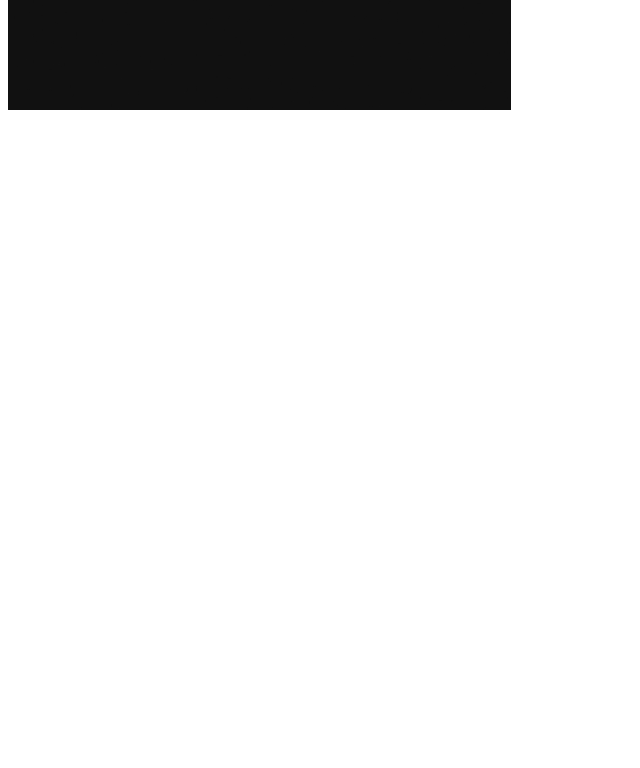
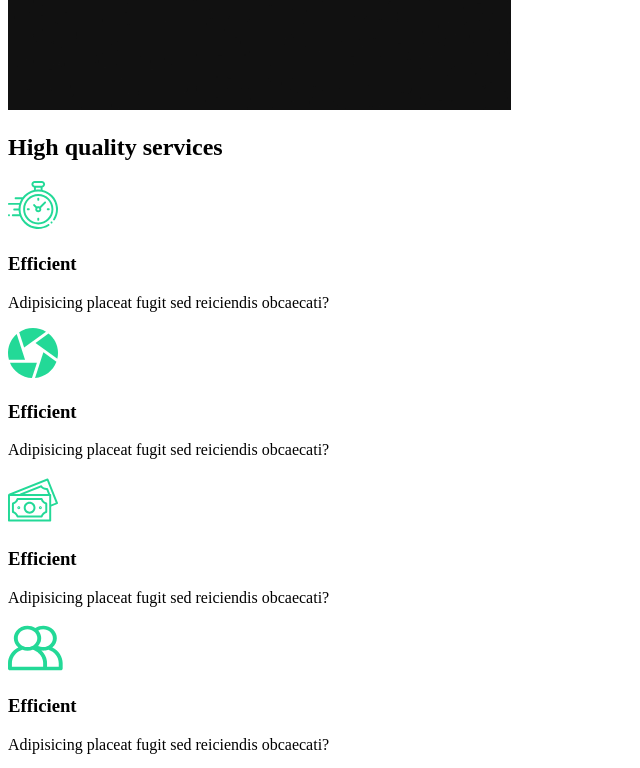
Before and after one commit to GHL-repo/react-portfolio-site, a React (Create React App) app: page / in a window 1280 px wide. Shown: the part 920-1688 px from the top of the page, without its empty margins (0-640 px from the left). Before the commit the page ends 1042 px from the top, so only its background shows below. Built offline with nearby package versions, Linux system fonts and the light colour scheme.

Commit message:
add services section

```diff
--- a/src/App.js
+++ b/src/App.js
@@ -4,9 +4,7 @@
 function App() {
   return (
     <div className="App">
-        <h1>
-            Portfolio Site
-        </h1>
+        <h1>Portfolio Site</h1>
         <AboutUs />
     </div>
   );
--- /dev/null
+++ b/src/components/ServicesSection.js
@@ -0,0 +1,51 @@
+import React from 'react';
+
+import clock from '../img/clock.svg';
+import diaphragm from '../img/diaphragm.svg';
+import money from '../img/money.svg';
+import teamwork from '../img/teamwork.svg';
+
+import home2 from '../img/home2.png';
+
+const ServicesSection = () => {
+    return (
+        <div classNameName="services">
+            <h2>High <span>quality</span> services</h2>
+            <div className="cards">
+                <div className="card">
+                    <div className="icon">
+                        <img src={clock}/>
+                        <h3>Efficient</h3>
+                    </div>
+                    <p>Adipisicing placeat fugit sed reiciendis obcaecati?</p>
+                </div>
+                <div className="card">
+                    <div className="icon">
+                        <img src={diaphragm}/>
+                        <h3>Efficient</h3>
+                    </div>
+                    <p>Adipisicing placeat fugit sed reiciendis obcaecati?</p>
+                </div>
+                <div className="card">
+                    <div className="icon">
+                        <img src={money}/>
+                        <h3>Efficient</h3>
+                    </div>
+                    <p>Adipisicing placeat fugit sed reiciendis obcaecati?</p>
+                </div>
+                <div className="card">
+                    <div className="icon">
+                        <img src={teamwork}/>
+                        <h3>Efficient</h3>
+                    </div>
+                    <p>Adipisicing placeat fugit sed reiciendis obcaecati?</p>
+                </div>
+                <div className="image">
+                    <img src={home2}/>
+                </div>
+            </div>
+        </div>
+    )
+};
+
+export default ServicesSection;
--- a/src/pages/AboutUs.js
+++ b/src/pages/AboutUs.js
@@ -1,10 +1,14 @@
 import React from 'react';
 
 import AboutSection from '../components/AboutSection';
+import ServicesSection from '../components/ServicesSection';
 
 const AboutUs = () => {
     return (
+    <>
         <AboutSection />
+        <ServicesSection />
+    </>
     );
 };
 
```
